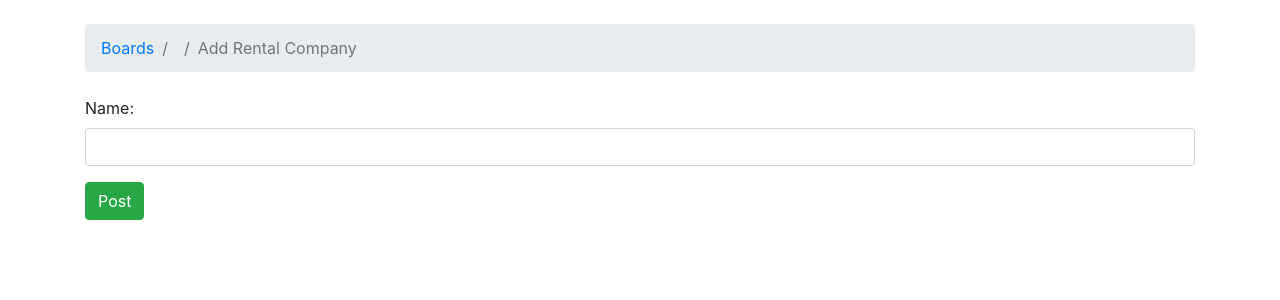
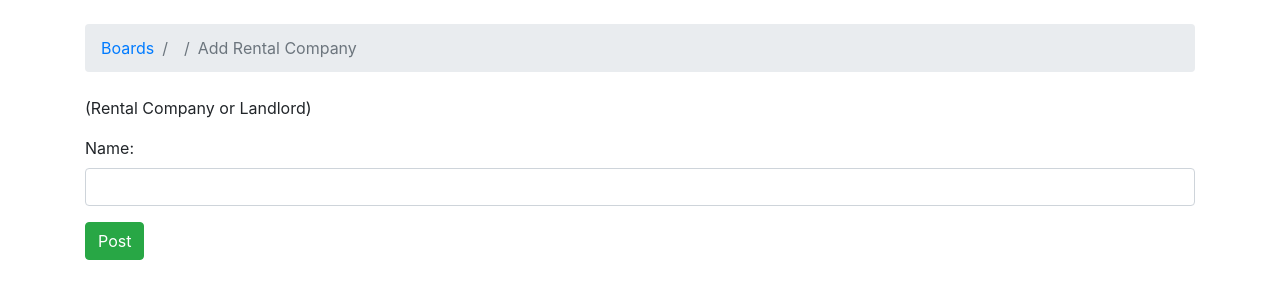
Before and after one commit to LighthouseLearn/reviews, a Django app: template templates/new_company.html in a window 1280 px wide. Shown: the part 56-356 px from the top of the page. Run offline with Django 3.2, Linux system fonts and the light colour scheme; the template is opened without the code that fills it: values that come from a table or form of the project are taken from there, others are empty; some libraries are stand-ins or nearby versions.

Commit message:
notes for model email unique, and updated add new company page to be more clear

```diff
--- a/reviews_project/settings.py
+++ b/reviews_project/settings.py
@@ -51,6 +51,7 @@ INSTALLED_APPS = [
     'widget_tweaks',
     'django_extensions',
 
+
 ]
 
 MIDDLEWARE = [
@@ -61,6 +62,7 @@ MIDDLEWARE = [
     'django.contrib.auth.middleware.AuthenticationMiddleware',
     'django.contrib.messages.middleware.MessageMiddleware',
     'django.middleware.clickjacking.XFrameOptionsMiddleware',
+
 ]
 
 ROOT_URLCONF = 'reviews_project.urls'
--- a/templates/new_company.html
+++ b/templates/new_company.html
@@ -10,9 +10,11 @@
 {% endblock %}
 
 {% block content %}
+
   <form method="post">
+
     {% csrf_token %}
-    {% include 'includes/form.html' %}
+    <p>(Rental Company or Landlord) {% include 'includes/form.html' %}</p>
 
     <button type="submit" class="btn btn-success">Post</button>
   </form>
--- a/users/models.py
+++ b/users/models.py
@@ -12,3 +12,4 @@ class CustomUser(AbstractUser):
     )
     age = models.PositiveIntegerField(default=0)
     student_designation = models.CharField(max_length=20, choices=DESIGNATION, null=True, default="None", blank=True)
+    #email = models.EmailField(unique=True)
```
